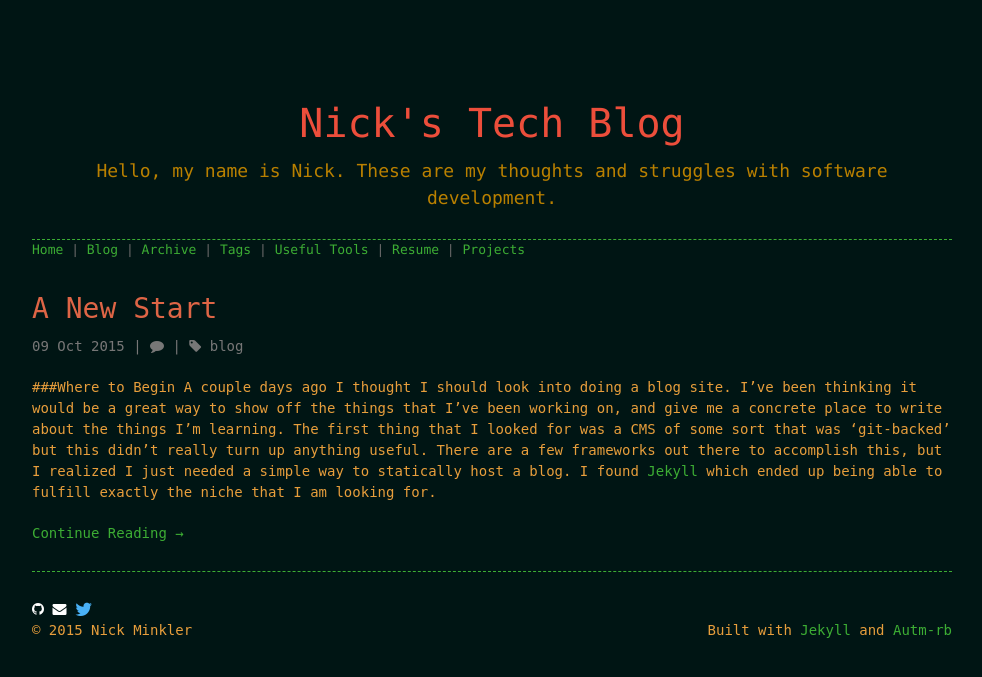
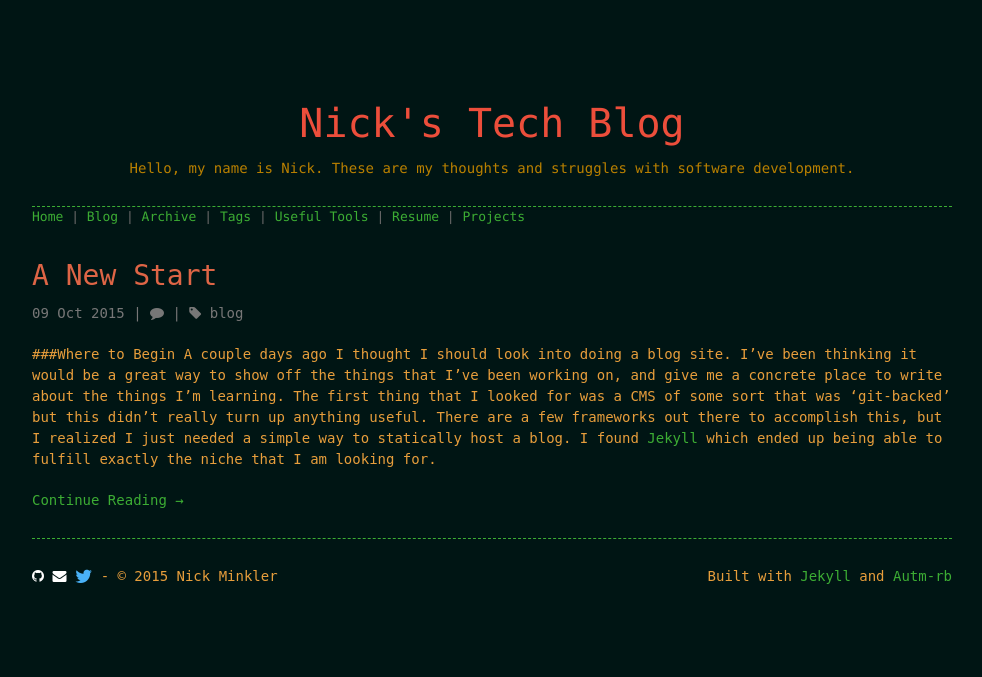
Before and after one commit to Sleaker/sleaker.github.io, a Jekyll site: the page built from index.html, in a window 1280 px wide. Shown: the top 677 px of the page, without its empty margins (148-1130 px from the left). Built offline with Jekyll 4.4.1, drawn with Linux system fonts in a browser that asks for light colours; nearby versions of some CDN libraries; comment, search, counter and statistics services are not loaded.

Commit message:
slight adjustment to footer.

```diff
--- a/_includes/footer.html
+++ b/_includes/footer.html
@@ -9,9 +9,7 @@
     {% endunless %}
     {% unless site.twitter == "" %}
       <a href="{{site.twitter}}"><i class="fa fa-twitter fa-lg" style="color:#49B1F7;"></i></a>
-    {% endunless %}
-  </div><br/>
-  <div class="left">
+    {% endunless %} -
     &copy; {{ site.time | date:"%Y" }} Nick Minkler
   </div>
 
--- a/public/stylesheets/styles.css
+++ b/public/stylesheets/styles.css
@@ -243,7 +243,7 @@ section #title p {
   color: #B98000;
   font-family: 'dejavu_sans_monobook', monospace;
   font-weight: normal;
-  font-size: 18px;
+  font-size: 14px;
   text-align: center;
 }
 
```
